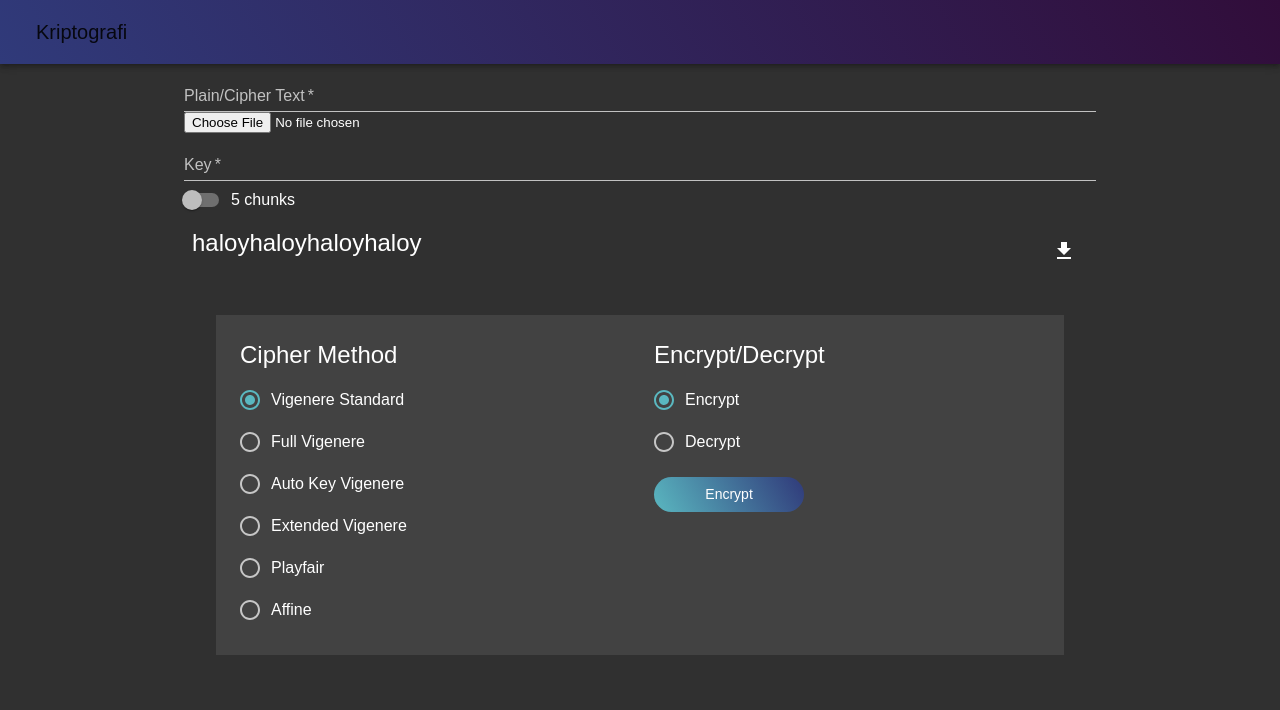
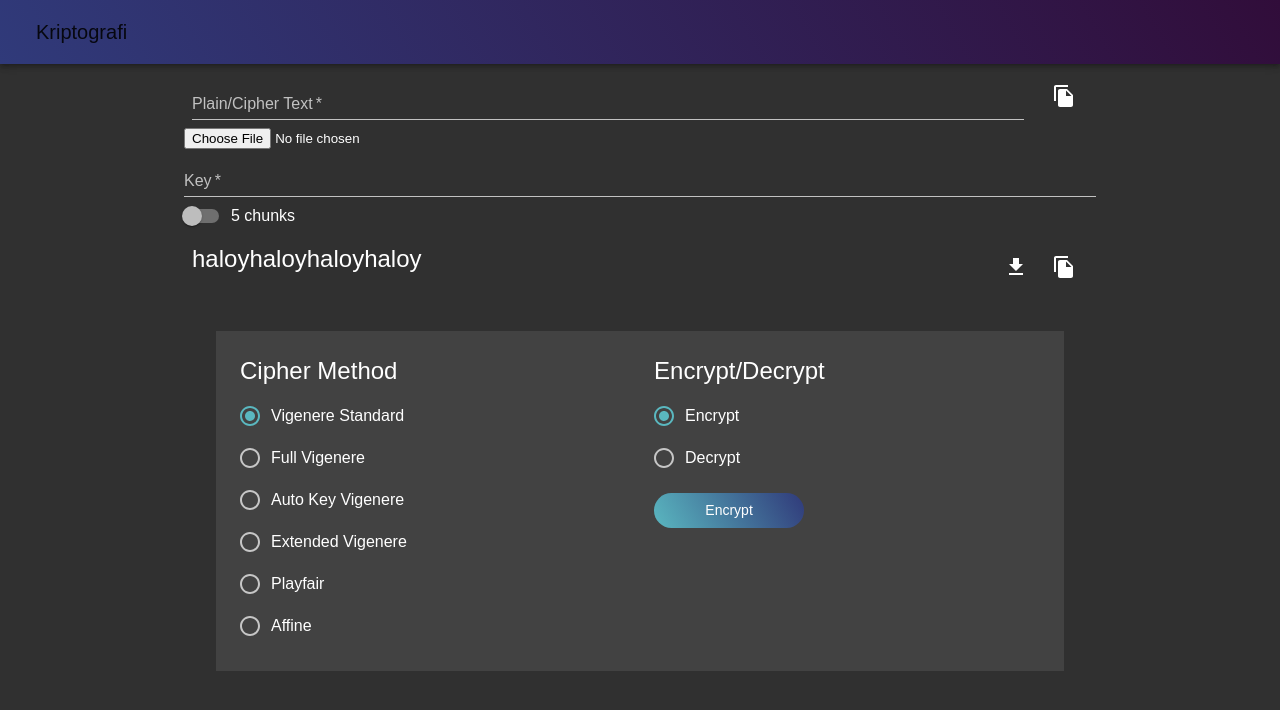
Before and after one commit to Rainburn/crypto, a React (Create React App) app in the folder crypto_frontend/: page / in a window 1280 px wide. Shown: the top 710 px of the page. Built offline with nearby package versions, Linux system fonts and the light colour scheme.

Commit message:
add copy to clipboard

```diff
--- a/crypto_frontend/src/App.jsx
+++ b/crypto_frontend/src/App.jsx
@@ -16,6 +16,7 @@ import {
 } from '@material-ui/core';
 import CssBaseline from "@material-ui/core/CssBaseline";
 import GetAppIcon from '@material-ui/icons/GetApp';
+import FileCopyIcon from '@material-ui/icons/FileCopy';
 import styles from './App.module.css';
 
 function App() {
@@ -26,6 +27,14 @@ function App() {
   const [keyText, setKeyText] = useState('')
   const [resultText, setResultText] = useState('haloyhaloyhaloyhaloy');
 
+  const copyToClipboard = (text) => {
+    const el = document.createElement('textarea');
+    el.value = text;
+    document.body.appendChild(el);
+    el.select();
+    document.execCommand('copy');
+    document.body.removeChild(el);
+  }
 
   const readTxtFile = async (e) => {
     e.preventDefault()
@@ -36,6 +45,7 @@ function App() {
     };
     reader.readAsText(e.target.files[0])
   }
+
   const downloadTxtFile = () => {
     const element = document.createElement("a");
     const file = new Blob([resultText], {type: 'text/plain'});
@@ -114,7 +124,8 @@ function App() {
       </AppBar>
       <Container maxWidth="md">
         <form noValidate autoComplete="off" onSubmit={handleSubmit}>
-
+          <Box display="flex" flexDirection="row" >
+              <Box p={1} flexGrow={1}>
                 <TextField
                   required
                   multiline
@@ -123,6 +134,13 @@ function App() {
                   fullWidth
                   disabled={requestText!==''}
                 />
+              </Box>
+              <Box p={1}>
+                <IconButton aria-label="download" onClick={() => copyToClipboard(requestText)}>
+                  <FileCopyIcon />
+                </IconButton>
+              </Box>
+          </Box>
           <input type="file" onChange={(e) => readTxtFile(e)} />
           <TextField required id="key" label="Key" fullWidth multiline />
           <FormControlLabel
@@ -135,6 +153,8 @@ function App() {
             label="5 chunks"
           />
 
+
+
           <Box display="flex" flexDirection="row" >
               <Box p={1} flexGrow={1}>
                 <Typography id="result" variant="h5" gutterBottom gutterTop>
@@ -145,8 +165,10 @@ function App() {
                 <IconButton aria-label="download" onClick={downloadTxtFile}>
                   <GetAppIcon />
                 </IconButton>
+                <IconButton aria-label="download" onClick={() => copyToClipboard(resultText)}>
+                  <FileCopyIcon />
+                </IconButton>
               </Box>
-
           </Box>
 
             <Box display="flex" flexDirection="row" p={2} m={4} bgcolor="background.paper">
```
Also changed, not shown: 1 other file (tests, documents, lock files or other folders). Lines whose indentation alone changed are shown as unchanged.
